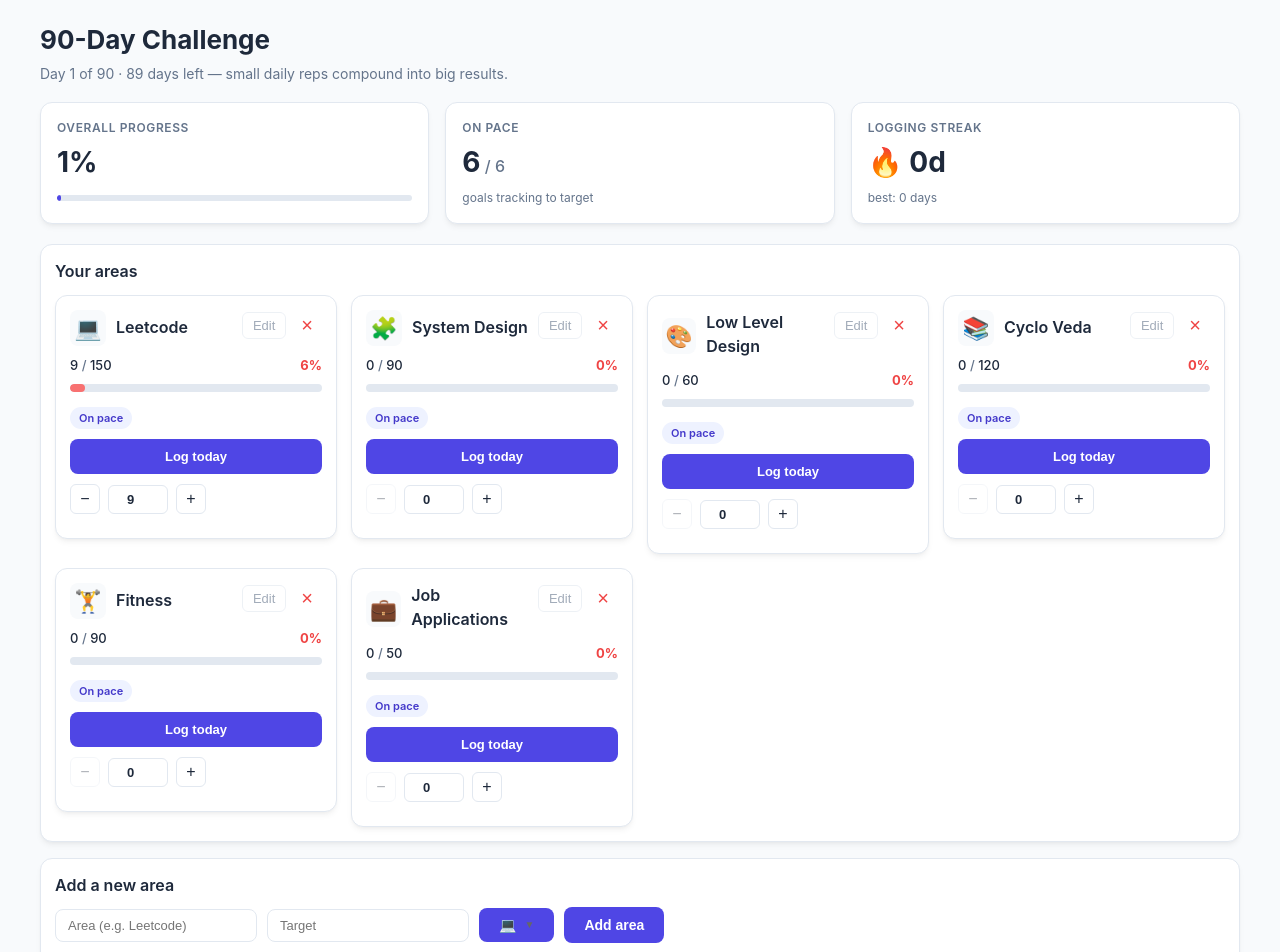
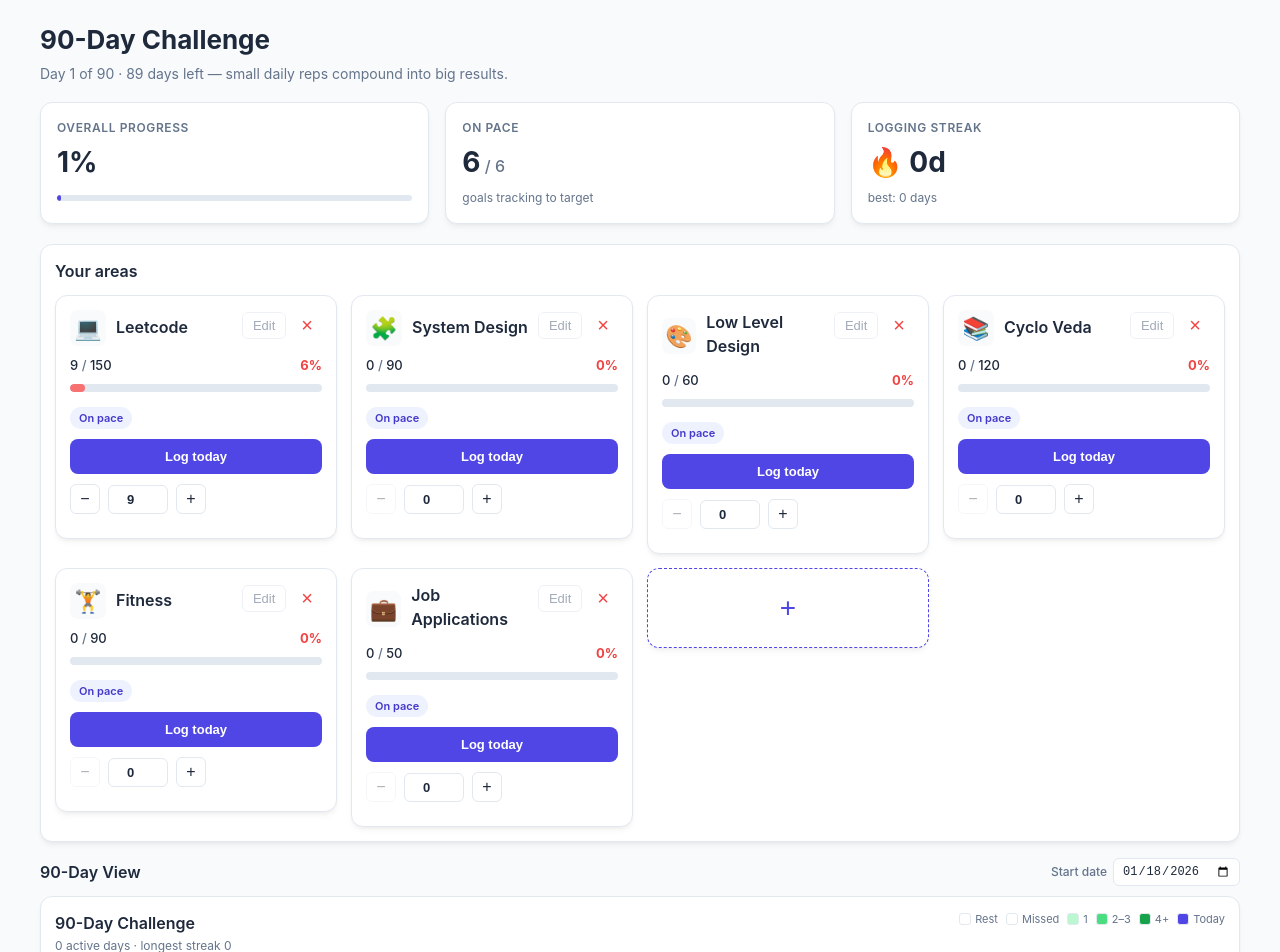
Before and after one commit to rhish9h/planner, a React (Vite) app in the folder frontend/: page / in a window 1280 px wide. Shown: the top 952 px of the page. Built offline with nearby package versions, Linux system fonts and the light colour scheme.

Commit message:
convert add area form to expandable card with toggle button and close functionality

```diff
--- a/frontend/src/components/dashboard/Dashboard.tsx
+++ b/frontend/src/components/dashboard/Dashboard.tsx
@@ -24,6 +24,7 @@ const Dashboard = () => {
   const [newTarget, setNewTarget] = useState("")
   const [newIcon, setNewIcon] = useState(iconOptions[0])
   const [challengeStartKey, setChallengeStartKey] = useLocalStorage<string>("tracker.challengeStart", () => todayKey())
+  const [addExpanded, setAddExpanded] = useState(false)
 
   const challengeStart = useMemo(() => {
     const [y, m, d] = challengeStartKey.split("-").map(Number)
@@ -122,7 +123,52 @@ const Dashboard = () => {
     setNewArea("")
     setNewTarget("")
     setNewIcon(iconOptions[0])
+    setAddExpanded(false)
   }
+
+  const addAreaCard = addExpanded ? (
+    <div className="scorecard add-scorecard-form-card">
+      <div className="add-scorecard-form-header">
+        <span className="add-scorecard-title">Add area</span>
+        <button
+          type="button"
+          className="add-scorecard-close"
+          onClick={() => setAddExpanded(false)}
+          aria-label="Cancel"
+        >
+          ×
+        </button>
+      </div>
+      <form className="add-scorecard-form" onSubmit={handleAdd}>
+        <input
+          type="text"
+          placeholder="Area (e.g. Leetcode)"
+          value={newArea}
+          onChange={(e) => setNewArea(e.target.value)}
+          aria-label="Area name"
+        />
+        <input
+          type="number"
+          placeholder="Target"
+          value={newTarget}
+          onChange={(e) => setNewTarget(e.target.value)}
+          min={1}
+          aria-label="Target value"
+        />
+        <IconPicker selectedIcon={newIcon} onSelect={setNewIcon} />
+        <button type="submit">Add</button>
+      </form>
+    </div>
+  ) : (
+    <button
+      type="button"
+      className="scorecard add-scorecard-button"
+      onClick={() => setAddExpanded(true)}
+      aria-label="Add a new area"
+    >
+      <span className="add-scorecard-button-icon">+</span>
+    </button>
+  )
 
   return (
     <div className="dashboard">
@@ -176,36 +222,24 @@ const Dashboard = () => {
                 onRemoveDate={handleRemoveDate}
               />
             ))}
+            {addAreaCard}
           </div>
+        ) : addExpanded ? (
+          <div className="scorecard-grid">{addAreaCard}</div>
         ) : (
           <div className="empty-state">
             <div className="empty-state-icon">🎯</div>
-            <p>No areas yet. Add your first goal below.</p>
+            <p>No areas yet.</p>
+            <button
+              type="button"
+              className="add-scorecard-empty-button"
+              onClick={() => setAddExpanded(true)}
+              aria-label="Add a new area"
+            >
+              <span className="add-scorecard-button-icon">+</span>
+            </button>
           </div>
         )}
-      </section>
-
-      <section className="add-scorecard-card">
-        <h2 className="add-scorecard-title">Add a new area</h2>
-        <form className="add-scorecard-form" onSubmit={handleAdd}>
-          <input
-            type="text"
-            placeholder="Area (e.g. Leetcode)"
-            value={newArea}
-            onChange={(e) => setNewArea(e.target.value)}
-            aria-label="Area name"
-          />
-          <input
-            type="number"
-            placeholder="Target"
-            value={newTarget}
-            onChange={(e) => setNewTarget(e.target.value)}
-            min={1}
-            aria-label="Target value"
-          />
-          <IconPicker selectedIcon={newIcon} onSelect={setNewIcon} />
-          <button type="submit">Add area</button>
-        </form>
       </section>
 
       <section className="calendar-section">
--- a/frontend/src/index.css
+++ b/frontend/src/index.css
@@ -398,20 +398,71 @@ body {
   transition: width 0.3s ease;
 }
 
-.add-scorecard-card {
+.scorecard.add-scorecard-button,
+.add-scorecard-empty-button {
+  display: flex;
+  align-items: center;
+  justify-content: center;
+  cursor: pointer;
+  color: var(--primary);
+  border-style: dashed;
+  border-color: var(--primary);
   background: var(--card);
-  border-radius: 12px;
-  padding: 14px;
-  box-shadow: var(--shadow);
-  border: 1px solid var(--border);
-  margin-bottom: 16px;
+  transition: color 0.15s ease, background 0.15s ease, border-color 0.15s ease, transform 0.1s ease, box-shadow 0.15s ease;
+}
+
+.scorecard.add-scorecard-button {
+  min-height: 80px;
+}
+
+.scorecard.add-scorecard-button:hover,
+.add-scorecard-empty-button:hover {
+  color: white;
+  background: var(--primary);
+  border-color: var(--primary);
+}
+
+.add-scorecard-empty-button {
+  margin-top: 12px;
+  padding: 8px 16px;
+  border-radius: 8px;
+  border-width: 1px;
+}
+
+.add-scorecard-button-icon {
+  font-size: 28px;
+  line-height: 1;
+}
+
+.add-scorecard-form-card {
+  position: relative;
+}
+
+.add-scorecard-form-header {
+  display: flex;
+  justify-content: space-between;
+  align-items: center;
+  margin-bottom: 10px;
 }
 
 .add-scorecard-title {
   font-size: 16px;
   font-weight: 600;
-  margin-bottom: 10px;
   color: var(--text);
+}
+
+.add-scorecard-close {
+  background: none;
+  border: none;
+  color: var(--muted);
+  font-size: 20px;
+  cursor: pointer;
+  line-height: 1;
+  padding: 4px;
+}
+
+.add-scorecard-close:hover {
+  color: var(--danger);
 }
 
 .add-scorecard-form {
```
